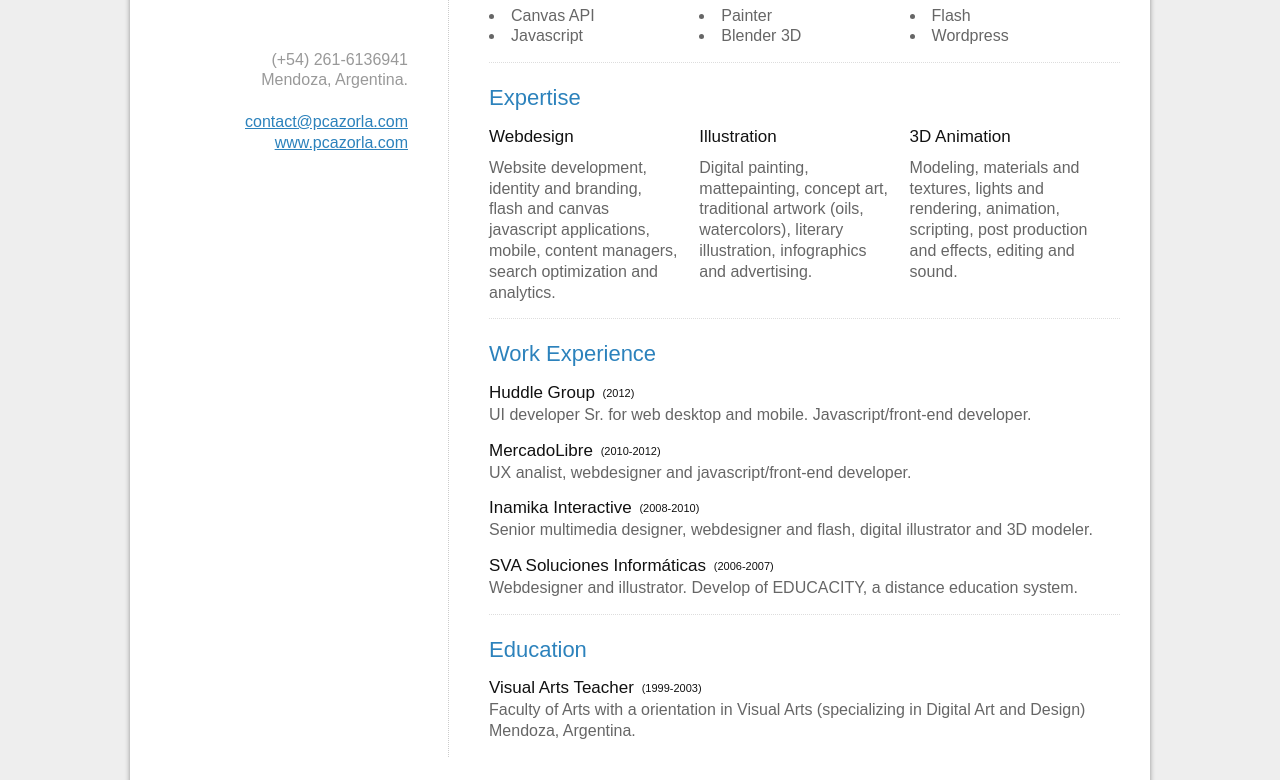
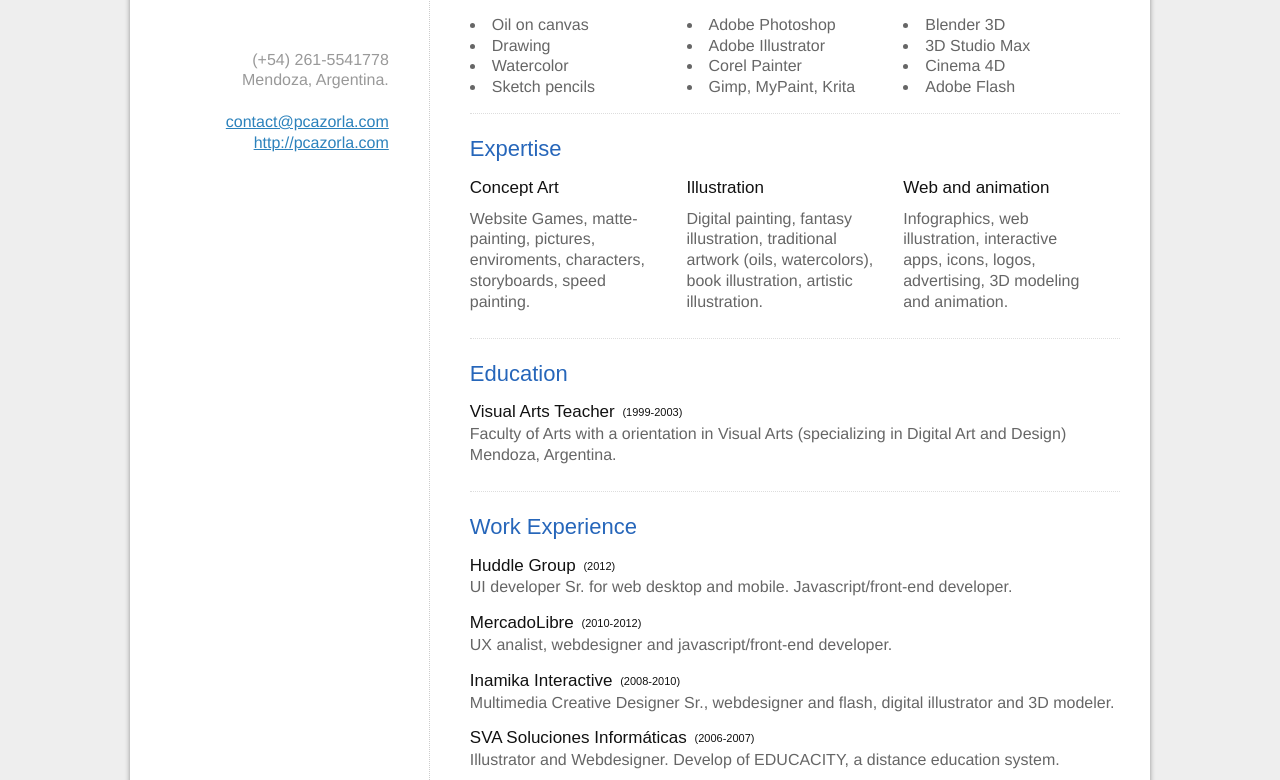
Before and after one commit to pablocazorla/CV, a plain HTML site: page en.html in a window 1280 px wide. Shown: the part 307-1087 px from the top of the page. Drawn offline with Linux system fonts and the light colour scheme.

Commit message:
complete

```diff
--- a/css/style.css
+++ b/css/style.css
@@ -1,7 +1,7 @@
 body{
 	background:#eee;
 	padding:30px 0;
-	font:16px/1.3em 'Quattrocento Sans', Arial, Helvetica, sans-serif;
+	font:16px/1.3em Helvetica, Arial, sans-serif;
 	color:#666;
 }
 .page{
@@ -32,7 +32,7 @@ h2{
 	font-size: 22px;
 	margin-bottom:18px;
 
-	color:#2C82BC;
+	color:#2666Ba;
 
 }
 h3{
@@ -41,20 +41,22 @@ h3{
 	margin-bottom:10px;
 }
 .description{
-	font-size: 20px;
+	font-size: 14px;
 	display:block;
 	margin-bottom:50px;
 }
 
-
+p{
+	margin-bottom:10px;
+}
 
 .left{
-	width:30%;
+	width:28%;
 	float:left;
 }
 .right{
 	float:left;
-	width:70%;
+	width:72%;
 }
 .left-content{
 	padding-right:40px;
--- a/en.html
+++ b/en.html
@@ -15,13 +15,12 @@
 						<img class="photo" alt="Pablo Cazorla" src="img/photo.jpg"/>
 					</div>
 					<h1>Pablo Cazorla</h1>
-					<span class="description">UI designer, illustrator</span>
+					<span class="description">Illustrator, Concept Artist</span>
 					<p>
-						(+54) 261-6136941<br/>
+						(+54) 261-5541778<br/>
 						Mendoza, Argentina.<br/><br/>
-
 						<a href="mailto:contact@pcazorla.com" title="Contact Me" target="_blank">contact@pcazorla.com</a><br/>
-						<a href="http://www.pcazorla.com" title="My Portfolio" target="_blank">www.pcazorla.com</a>
+						<a href="http://www.pcazorla.com" title="My Portfolio" target="_blank">http://pcazorla.com</a>
 					</p>
 				</div>
 			</div>
@@ -29,63 +28,59 @@
 				<div class="right-content">
 					<div class="section">
 						<h2>Profile</h2>
-						<p>I'm UI and web designer, illustrator, web developer and CG artist. I love fantasy illustration, interactive apps, user experience, web 3.0, infographics, 3D animation and everything about the world of the image.</p>
+						<p>I’m digital artist, fantasy illustrator, concept artist and designer.</p>
+						<p>Since 15 years ago, I am to this fascinating world, and I have accumulated tons of experience painting, drawing, making infographics, etc.</p>
+						<p>I live and work as a professional freelance in Mendoza, Argentina.</p>
 					</div>
 					<div class="section skills clearfix">
 						<h2>Technical Skills</h2>
 						<ul>
-							<li>HTML5</li>
-							<li>CSS3</li>
-							<li>Canvas API</li>
-							<li>Javascript</li>
+							<li>Oil on canvas</li>
+							<li>Drawing</li>
+							<li>Watercolor</li>
+							<li>Sketch pencils</li>
 						</ul>
 						<ul>
-							<li>Photoshop</li>
-							<li>Illustrator</li>
-							<li>Painter</li>
-							<li>Blender 3D</li>
+							<li>Adobe Photoshop</li>
+							<li>Adobe Illustrator</li>
+							<li>Corel Painter</li>
+							<li>Gimp, MyPaint, Krita</li>
 						</ul>
 						<ul>
-							<li>JQuery</li>
-							<li>GIT and SVN</li>
-							<li>Flash</li>
-							<li>Wordpress</li>
+							<li>Blender 3D</li>
+							<li>3D Studio Max</li>
+							<li>Cinema 4D</li>
+							<li>Adobe Flash</li>
 						</ul>
 					</div>
 					<div class="section expertise clearfix">
 						<h2>Expertise</h2>
 						<div>
-							<h3>Webdesign</h3>
+							<h3>Concept Art</h3>
 							<p>Website
-development, identity
-and branding, flash and
-canvas javascript
-applications, mobile, content
-managers, search optimization and analytics.
+Games, matte-painting, pictures, enviroments, characters, storyboards, speed painting.
+
 </p>
 						</div>
 						<div>
 							<h3>Illustration</h3>
 							<p>
-Digital painting, mattepainting,
-concept art, traditional artwork (oils, watercolors),
-literary illustration,
-infographics and
-advertising.
+Digital painting, fantasy illustration, traditional artwork (oils, watercolors),
+book illustration, artistic illustration.
+
 </p>
 						</div>
 						<div>
-							<h3>3D Animation</h3>
+							<h3>Web and animation</h3>
 							<p>
-Modeling, materials
-and textures, lights
-and rendering,
-animation, scripting,
-post production and
-effects, editing and
-sound.
+Infographics, web illustration, interactive apps, icons, logos, advertising, 3D modeling and animation.
 </p>
 						</div>
+					</div>
+					<div class="section education">
+						<h2>Education</h2>
+						<h3>Visual Arts Teacher <time>(1999-2003)</time></h3>
+<p>Faculty of Arts with a orientation in Visual Arts (specializing in Digital Art and Design) Mendoza, Argentina.</p>
 					</div>
 					<div class="section work">
 						<h2>Work Experience</h2>
@@ -94,15 +89,11 @@ sound.
 						<h3>MercadoLibre <time>(2010-2012)</time></h3>
 						<p>UX analist, webdesigner and javascript/front-end developer.</p>
 						<h3>Inamika Interactive <time>(2008-2010)</time></h3>
-						<p>Senior multimedia designer, webdesigner and flash, digital illustrator and 3D modeler.</p>
+						<p>Multimedia Creative Designer Sr., webdesigner and flash, digital illustrator and 3D modeler.</p>
 						<h3>SVA Soluciones Informáticas <time>(2006-2007)</time></h3>
-						<p>Webdesigner and illustrator. Develop of EDUCACITY, a distance education system.</p>
+						<p>Illustrator and Webdesigner. Develop of EDUCACITY, a distance education system.</p>
 					</div>
-					<div class="section education">
-						<h2>Education</h2>
-						<h3>Visual Arts Teacher <time>(1999-2003)</time></h3>
-<p>Faculty of Arts with a orientation in Visual Arts (specializing in Digital Art and Design) Mendoza, Argentina.</p>
-					</div>
+
 				</div>
 			</div>
 		</div>
```
